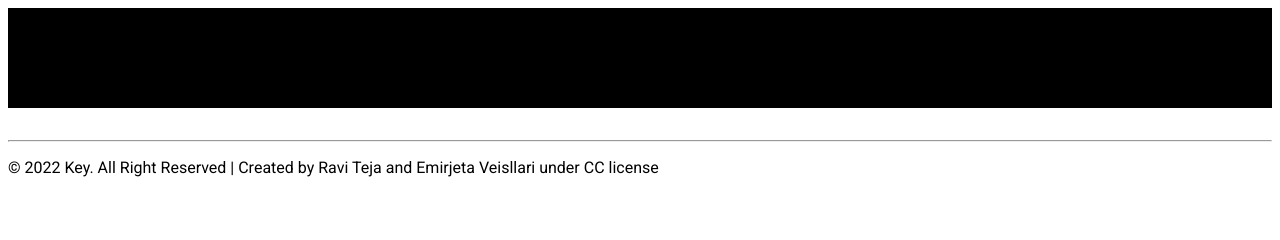
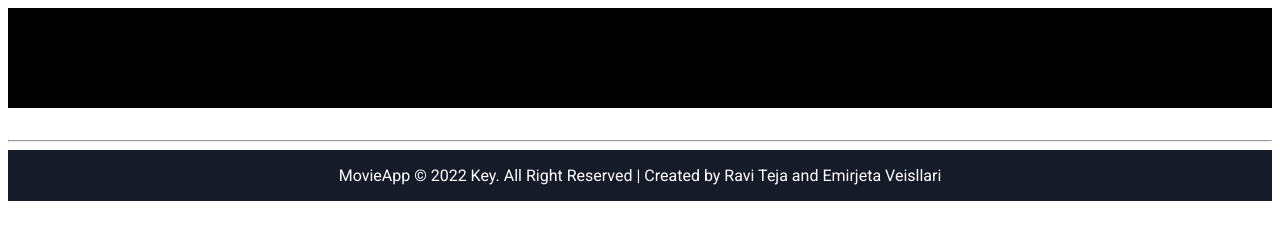
Before and after one commit to RaviTejaM9602/MovieMazeapi_CapStone, a website built with webpack: page src/index.html in a window 1280 px wide. Built offline with nearby package versions, Linux system fonts and the light colour scheme; no server answers.

Commit message:
Added styles for footer

```diff
--- a/src/index.html
+++ b/src/index.html
@@ -24,10 +24,9 @@
       <hr />
       <div class="container-footer">
         <p class="credits">
-          © 2022 Key. All Right Reserved | Created by
+         MovieApp © 2022 Key. All Right Reserved | Created by
           <span class="credits-name">Ravi Teja</span> and
-          <span class="credits-name">Emirjeta Veisllari</span> under CC license
-        </p>
+          <span class="credits-name">Emirjeta Veisllari</span> </p>
       </div>
     </footer>
     <script defer="defer" src="index.js"></script>
--- a/src/style.css
+++ b/src/style.css
@@ -198,3 +198,12 @@
   box-shadow: 0 0.5em 0.5em -0.4em #151b29;
   transform: translateY(-0.25em);
 }
+
+/* Footer Styling */
+
+.container-footer {
+  display: flex;
+  justify-content: center;
+  background-color: #151b29;
+  color: #fff;
+}
```
